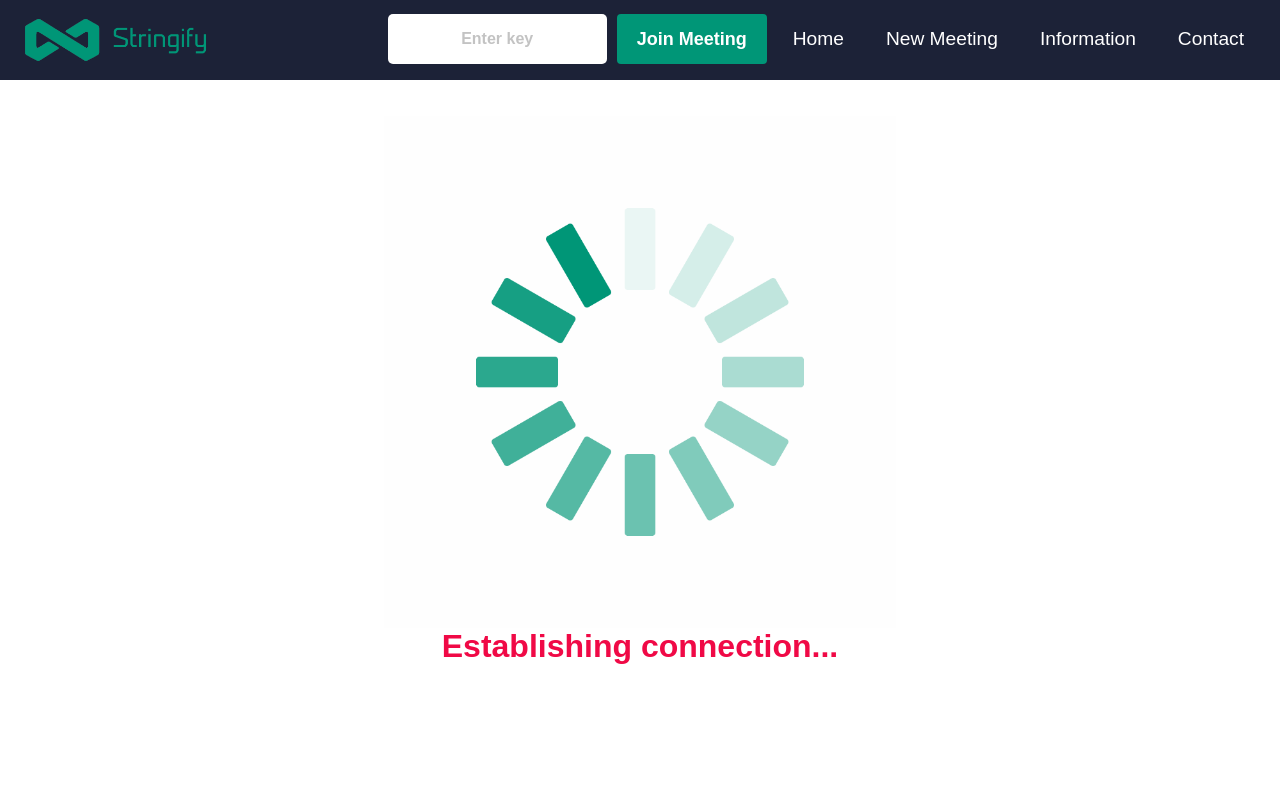
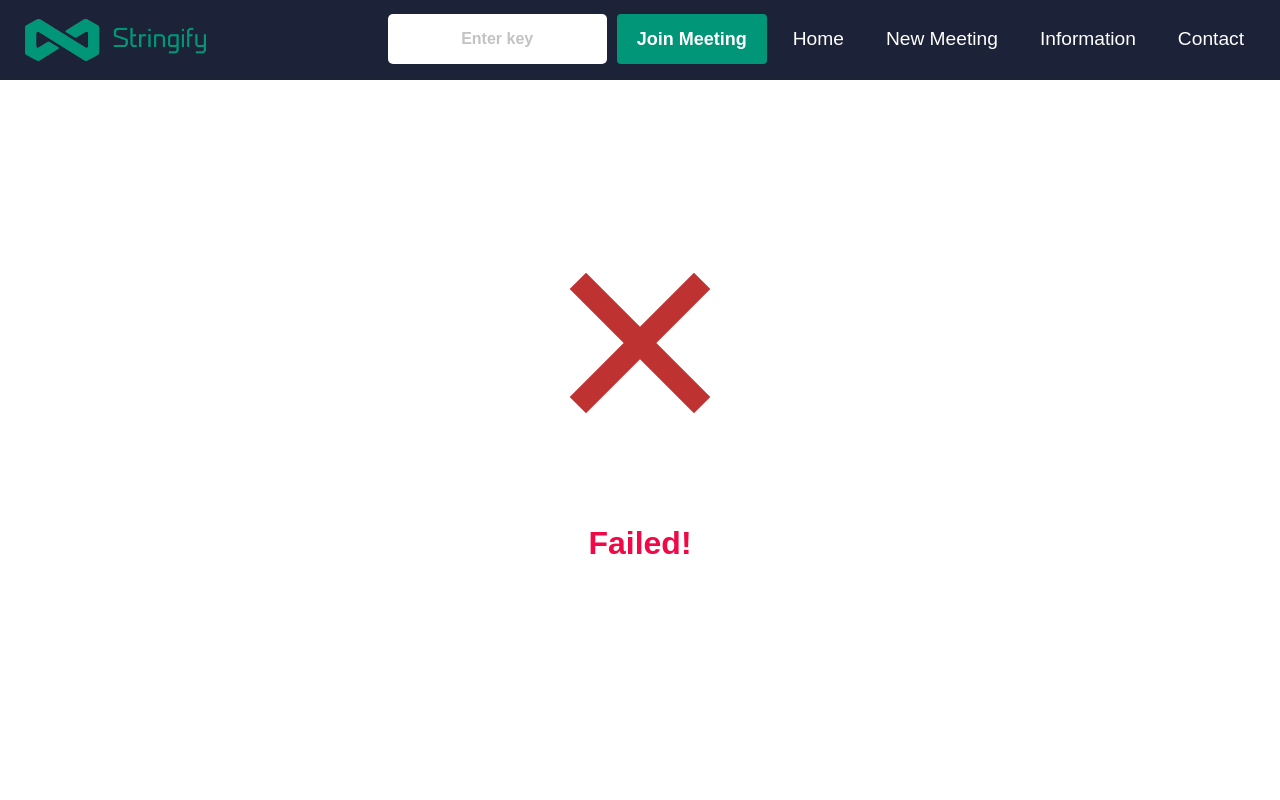
Before and after one commit to AllanJamil/stringify-client, a React (Create React App) app: page /connect in a window 1280 px wide. Shown: the top 800 px of the page. Built offline with nearby package versions, Linux system fonts and the light colour scheme.

Commit message:
Continued development on ConnectPage

```diff
--- a/src/component/page/connection/ConnectPage.css
+++ b/src/component/page/connection/ConnectPage.css
@@ -38,3 +38,18 @@
         width: 60%;
     }
 }
+
+.success-mark {
+    font-size: 200px;
+}
+
+.fail-mark {
+    font-size: 250px;
+}
+
+.status-wrapper {
+    display: flex;
+    flex-direction: column;
+    justify-content: center;
+    align-items: center;
+}
--- a/src/component/page/connection/ConnectPage.js
+++ b/src/component/page/connection/ConnectPage.js
@@ -1,12 +1,16 @@
 import React from 'react';
 import './ConnectPage.css';
+import Success from "./Success";
 import Loading from "./Loading";
+import Error from "./Error"
 
 const ConnectPage = () => {
 
     return (
         <div className="container-connect">
-            <Loading/>
+            {/*<Loading/>*/}
+           {/* <Success message="Connected!"/>*/}
+            <Error message="Failed!" />
         </div>
     );
 };
--- /dev/null
+++ b/src/component/page/connection/Error.js
@@ -0,0 +1,18 @@
+import React from 'react';
+import {IconContext} from "react-icons";
+import {IoCloseSharp} from "react-icons/io5";
+
+const Error = ({message}) => {
+    return (
+        <div className="status-wrapper">
+            <IconContext.Provider value={{color: '#bf3232'}}>
+                <div className="fail-mark">
+                    <IoCloseSharp/>
+                </div>
+            </IconContext.Provider>
+            <h2 className="connection-feed">{message}</h2>
+        </div>
+    );
+};
+
+export default Error;
--- /dev/null
+++ b/src/component/page/connection/Success.js
@@ -0,0 +1,18 @@
+import React from 'react';
+import {ImCheckmark} from 'react-icons/im';
+import {IconContext} from "react-icons";
+
+const Success = ({message}) => {
+    return (
+        <div className="status-wrapper">
+            <IconContext.Provider value={{color: '#2a9100'}}>
+                <div className="success-mark">
+                    <ImCheckmark/>
+                </div>
+            </IconContext.Provider>
+            <h2 className="connection-feed">{message}</h2>
+        </div>
+    );
+};
+
+export default Success;
```
